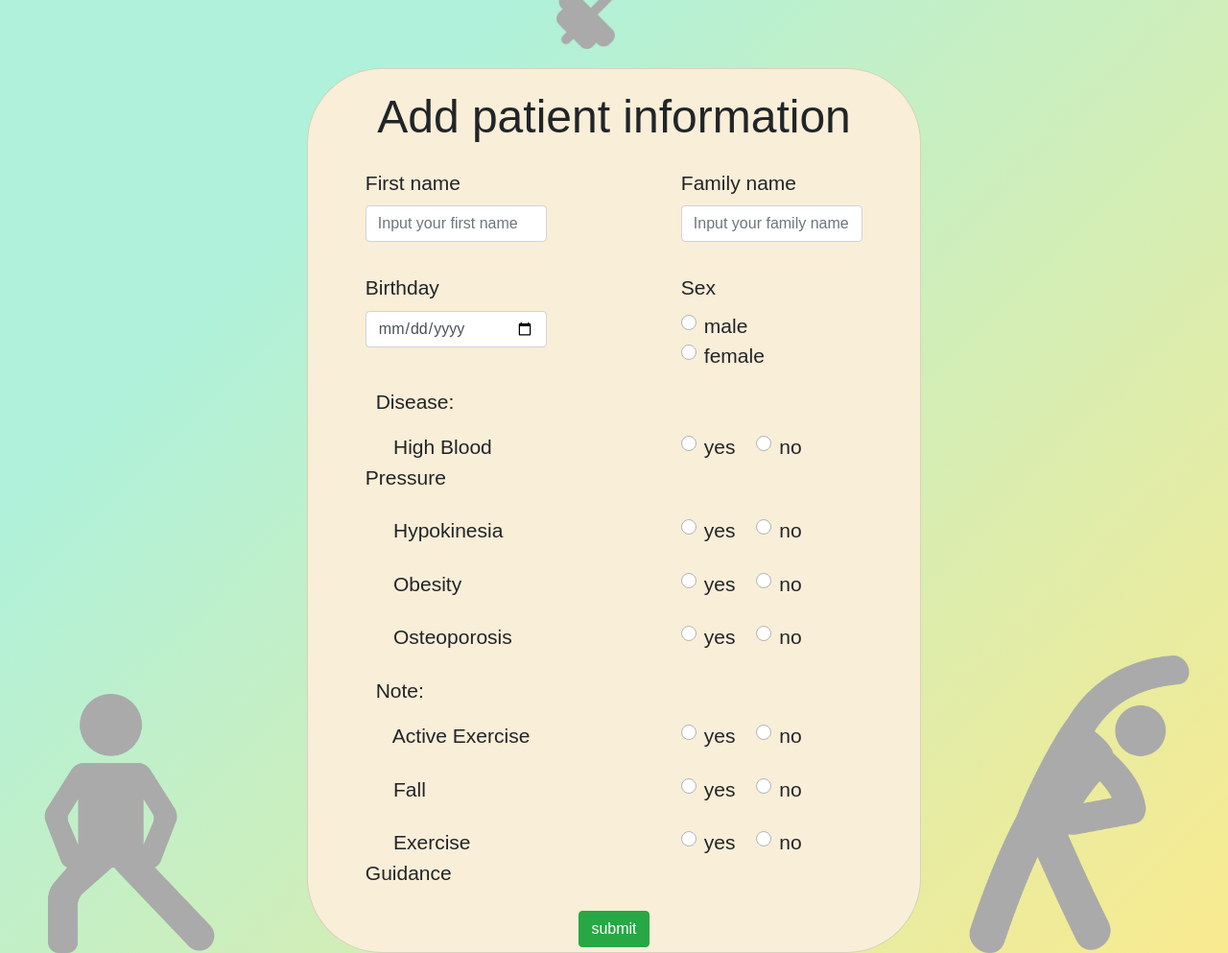
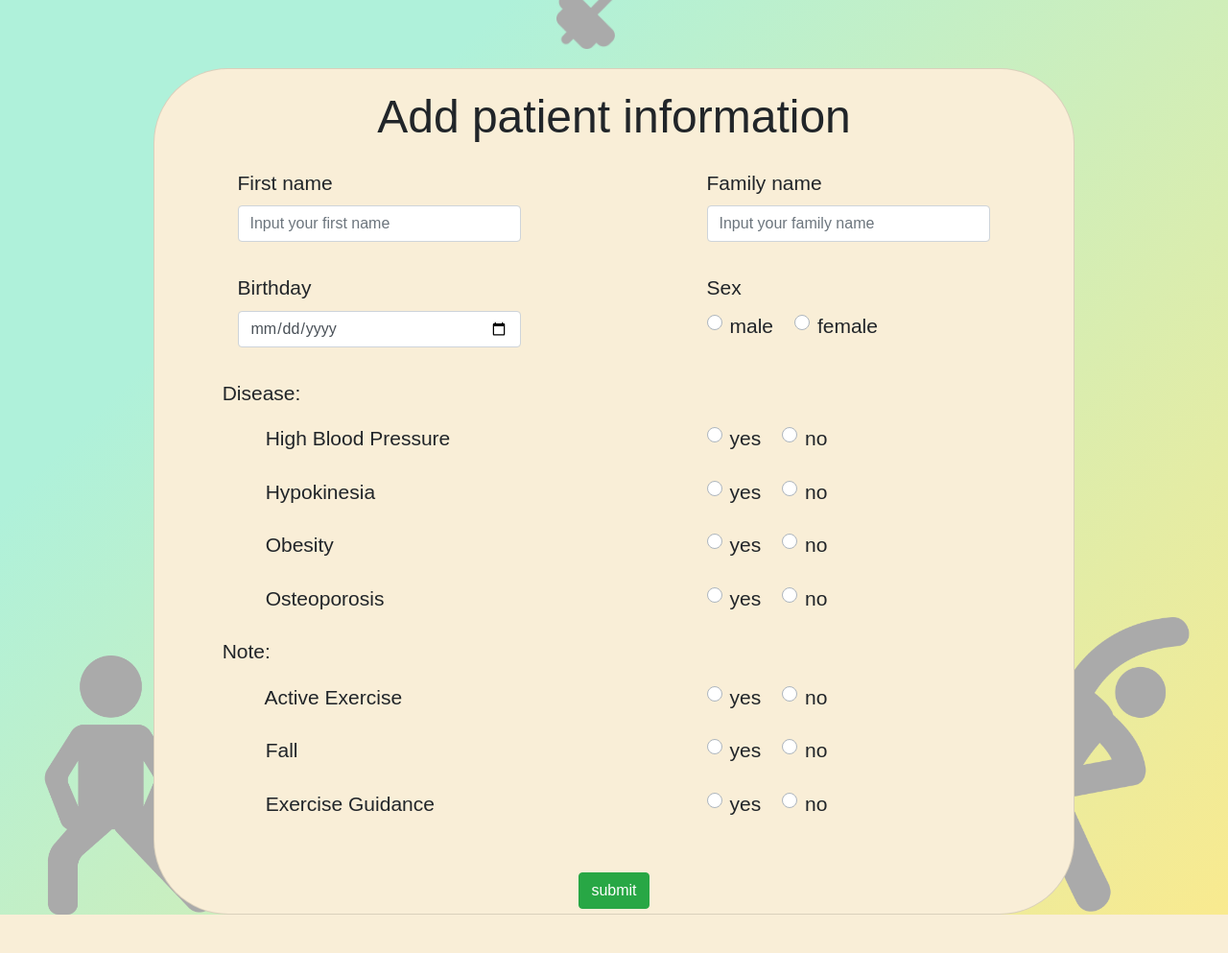
Before and after one commit to taveesub/HealthUp, a Django app: page /Doctor in a window 1280 px wide. Shown: the part 69-1062 px from the top of the page at 96% size. After the commit the page ends 1022 px from the top, so only its background shows below. Run offline with Django 3.2, Linux system fonts and the light colour scheme; some libraries are stand-ins or nearby versions.

Commit message:
edit edit mg

```diff
--- a/templates/doctor.html
+++ b/templates/doctor.html
@@ -145,7 +145,7 @@
     </div>
 
 
-    <div class="card container col d-flex flex-column justify-content-center w-50 h-50">
+    <div class="card container col d-flex flex-column justify-content-center w-75 h-50">
         <h1 align="center" class="mt-3">Add patient information</h1>
         <form>
             <div class="row justify-content-around mt-3">
@@ -337,7 +337,7 @@
                 </div>
             </div>
 
-            <div align="center" class="mt-3">
+            <div align="center" class="mt-5">
                 <button type="submit" class="btn btn-success ">submit</button>
             </div>
 
```
